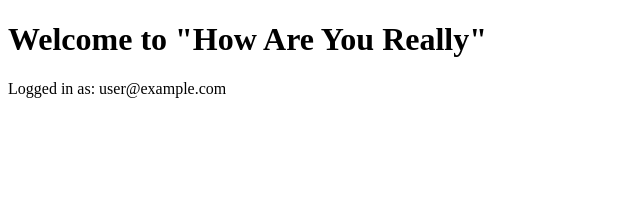
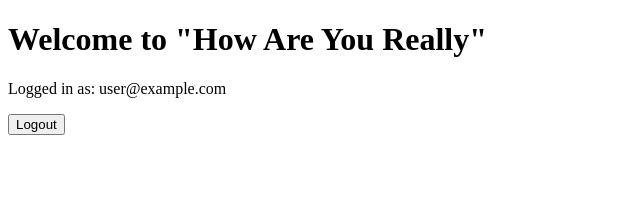
Before and after one commit to jeffdruid/how-are-you-really, a React (Create React App) app in the folder frontend/: page / in a window 1280 px wide. Shown: the top 204 px of the page, without its empty margins (0-640 px from the left). Built offline with nearby package versions, Linux system fonts and the light colour scheme; no server answers; sample sign-in values are in the browser's storage.

Commit message:
Refactor Home component to add logout functionality

```diff
--- a/frontend/src/components/Home.js
+++ b/frontend/src/components/Home.js
@@ -1,12 +1,25 @@
 import React from 'react';
-import AuthStatus from './AuthStatus';
+import { auth } from '../firebase';
+import { signOut } from 'firebase/auth';
+import { useNavigate } from 'react-router-dom';
 
 const Home = () => {
+  const navigate = useNavigate();
+
+  const handleLogout = async () => {
+    try {
+      await signOut(auth);
+      navigate('/login'); // Redirect to Login page after logout
+    } catch (err) {
+      console.error('Failed to log out:', err);
+    }
+  };
+
   return (
     <div>
       <h1>Welcome to "How Are You Really"</h1>
-      <AuthStatus />
-      {/* Other components and content */}
+      <p>Logged in as: {auth.currentUser.email}</p>
+      <button onClick={handleLogout}>Logout</button>
     </div>
   );
 };
```
